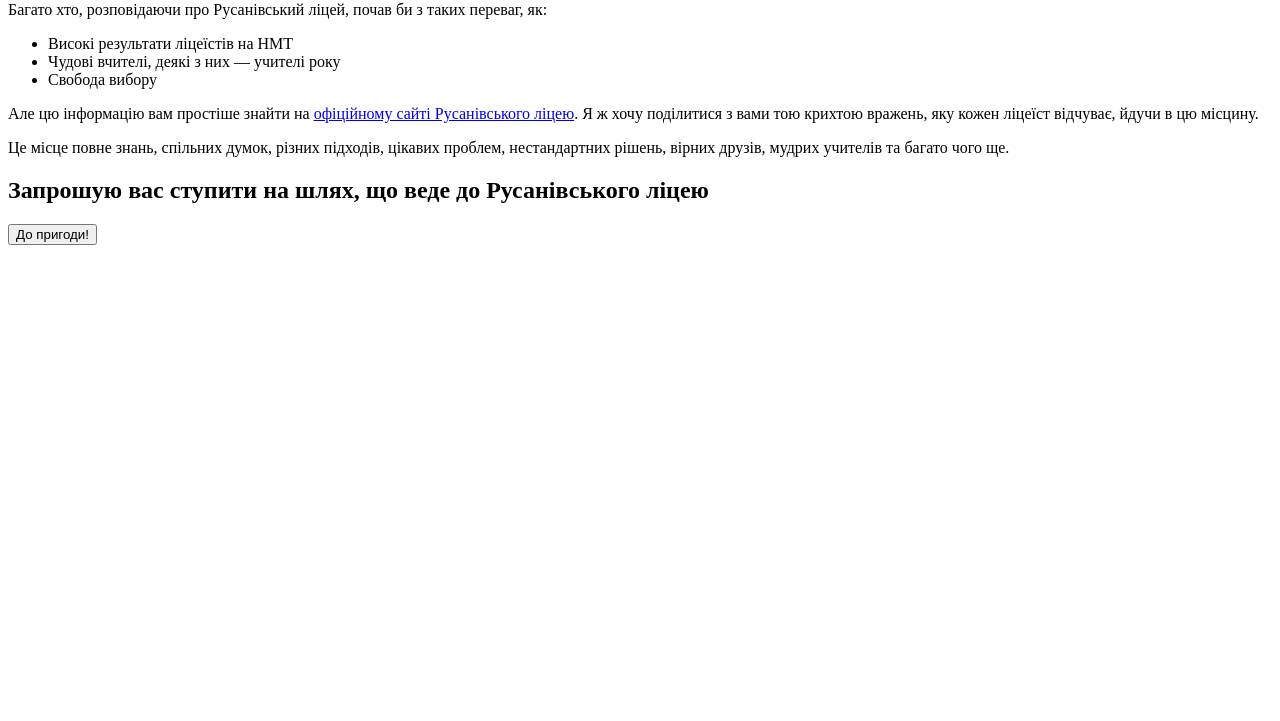
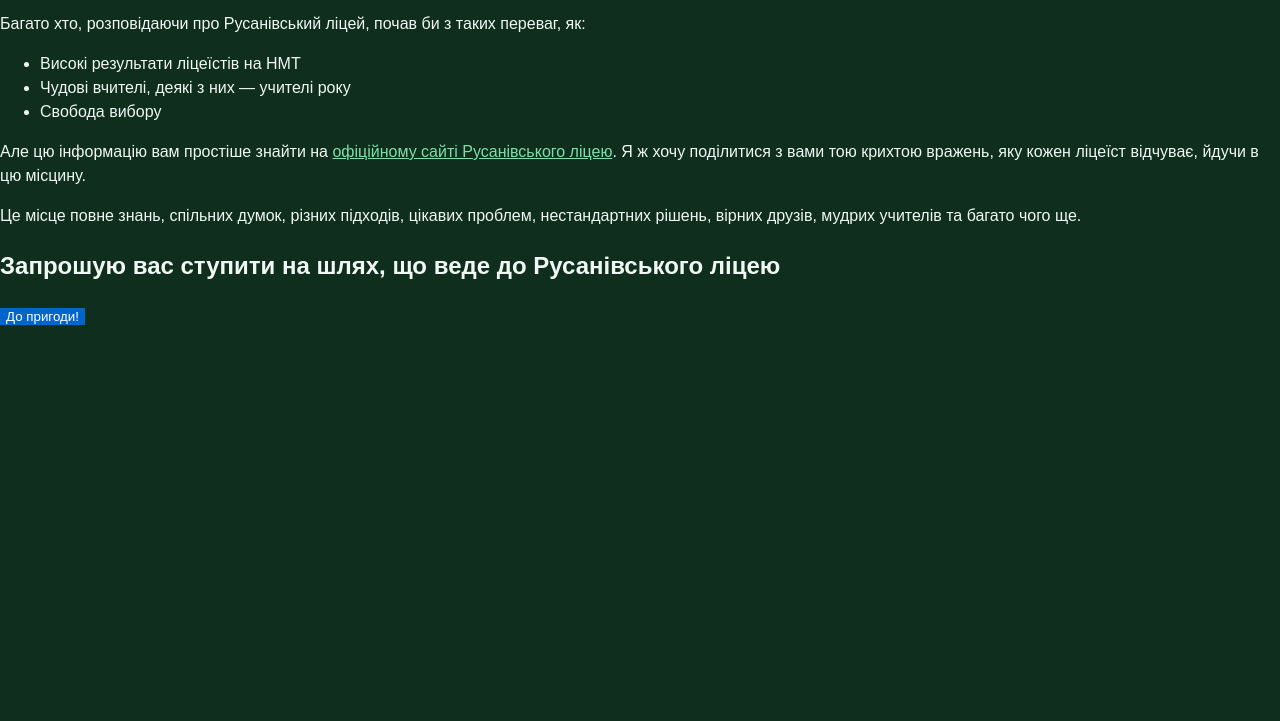
Before and after one commit to izhvanko-glitch/RL_Zhvanko, a plain HTML site: page templates/index.html in a window 1280 px wide. Shown: the part 79-800 px from the top of the page. Drawn offline with Linux system fonts and the light colour scheme.

Commit message:
Update index.html

```diff
--- a/templates/index.html
+++ b/templates/index.html
@@ -4,6 +4,46 @@
     <meta charset="UTF-8">
     <meta name="viewport" content="width=device-width, initial-scale=1.0">
     <title>Головна</title>
+
+    <style>
+        body {
+            max-width: 650 px;
+            margin: 0 auto;
+            padding: 20 px;
+            font-family: sans-serif;
+            line-height: 1.5;
+            background-color: #0f2e1d;
+            color: #f0f7f4;
+        }
+
+        a {
+            color: #7ee0a8;
+        }
+
+        img {
+            width: 100 %;
+            border-radius: 8 px;
+        }
+
+        p {
+            margin-bottom: 20 px;
+        }
+
+        button {
+            background-color: #0066cc;
+            color: white;
+            border: none;
+            padding: 12 px 24 px;
+            font-size: 16 px;
+            border-radius: 6 px;
+            cursor: pointer;
+        }
+
+        button:hover {
+            background-color: #0052a3;
+        }
+    </style>
+</head>
 <body>
 
 <h1>Дорога до ліцею</h1>
```
